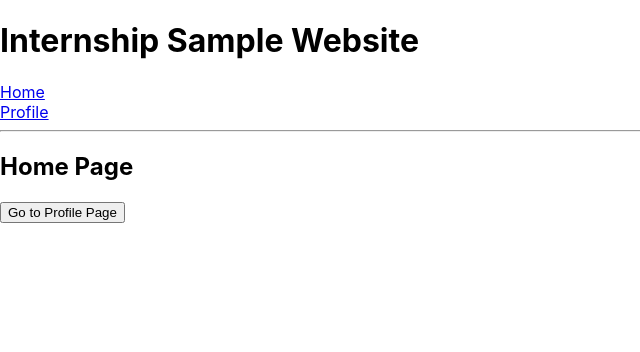
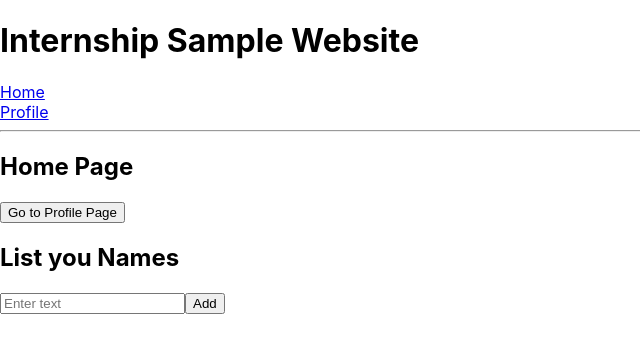
Before and after one commit to JuztisLeague/juztisleague-intern-repo, a React (Create React App) app in the folder onboarding-test/: page / in a window 1280 px wide. Shown: the top 352 px of the page, without its empty margins (0-640 px from the left). Built offline with nearby package versions, Linux system fonts and the light colour scheme.

Commit message:
Feature added List and User Input Activity

```diff
--- a/onboarding-test/src/App.js
+++ b/onboarding-test/src/App.js
@@ -34,6 +34,7 @@ export default Parent;*/
 
 // React Router Activity
 import React from "react";
+import SimpleForm from "./SimpleForm";
 
 import {
   BrowserRouter,
@@ -45,6 +46,7 @@ import {
 import Home from "./pages/Home";
 import Profile from "./pages/Profile";
 
+
 function App() {
 
   return (
@@ -55,7 +57,7 @@ function App() {
 
         <h1>Internship Sample Website</h1>
 
-        {/* Navigation */}
+        {}
         <nav>
 
           <Link to="/">Home</Link>
@@ -68,7 +70,7 @@ function App() {
 
         <hr />
 
-        {/* Routes */}
+        {}
         <Routes>
 
           <Route path="/" element={<Home />} />
@@ -76,7 +78,7 @@ function App() {
           <Route path="/profile" element={<Profile />} />
 
         </Routes>
-
+        <SimpleForm/>
       </div>
 
     </BrowserRouter>
--- /dev/null
+++ b/onboarding-test/src/SimpleForm.js
@@ -0,0 +1,55 @@
+import React, { useState } from "react";
+
+const SimpleForm = () => {
+
+  // 1. Store the current input text
+  const [inputText, setInputText] = useState("");
+
+  // 2. Store the list of items
+  const [items, setItems] = useState([]);
+
+  // 3. Function to handle adding item
+  const handleAddItem = () => {
+
+    // prevent empty input
+    if (inputText.trim() === "") return;
+
+    // add new item to list
+    setItems([...items, inputText]);
+
+    // clear input box
+    setInputText("");
+  };
+
+  return (
+    <div>
+
+      <h2>List you Names</h2>
+
+      {/* Input Field */}
+      <input
+        type="text"
+        value={inputText}
+        onChange={(e) => setInputText(e.target.value)}
+        placeholder="Enter text"
+      />
+
+      {/* Button */}
+      <button onClick={handleAddItem}>
+        Add
+      </button>
+
+      {/* Display List */}
+      <ul>
+        {items.map((item, index) => (
+          <li key={index}>
+            {item}
+          </li>
+        ))}
+      </ul>
+
+    </div>
+  );
+};
+
+export default SimpleForm;
```
